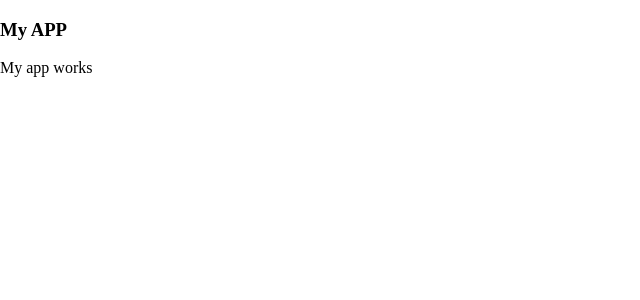
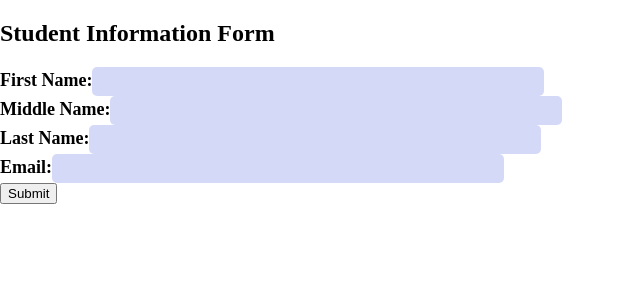
Before and after one commit to Avinashkumar2022/todos-list, a React (Create React App) app: page / in a window 1280 px wide. Shown: the top 300 px of the page, without its empty margins (0-640 px from the left). Built offline with nearby package versions, Linux system fonts and the light colour scheme.

Commit message:
form with validation

```diff
--- a/src/App.js
+++ b/src/App.js
@@ -1,12 +1,10 @@
 import logo from './logo.svg';
 import './App.css';
+import StudentForm from './StudentForm';
 
 function App() {
   return (
-    <>
-    <h3>My APP</h3>
-    <p> My app works </p>
-    </>
+    <StudentForm/>
   );
 }
 
--- /dev/null
+++ b/src/StudentForm.jsx
@@ -0,0 +1,79 @@
+import React, { Component } from 'react';
+
+class StudentForm extends Component {
+  constructor(props) {
+    super(props);
+    this.state = {
+      firstName: '',
+      middleName: '',
+      lastName: '',
+      email: ''
+    };
+  }
+
+  handleChange = (e) => {
+    this.setState({ [e.target.name]: e.target.value });
+  };
+
+  handleSubmit = (e) => {
+    e.preventDefault();
+    // You can perform form submission logic here
+    console.log('Form submitted with data:', this.state);
+    // Clear form fields after submission
+    this.setState({
+      firstName: '',
+      middleName: '',
+      lastName: '',
+      email: ''
+    });
+  };
+
+  render() {
+    return (
+      <div>
+        <h2>Student Information Form</h2>
+        <form onSubmit={this.handleSubmit}>
+          <div>
+            <label>First Name:</label>
+            <input
+              type="text"
+              name="firstName"
+              value={this.state.firstName}
+              onChange={this.handleChange}
+            />
+          </div>
+          <div>
+            <label>Middle Name:</label>
+            <input
+              type="text"
+              name="middleName"
+              value={this.state.middleName}
+              onChange={this.handleChange}
+            />
+          </div>
+          <div>
+            <label>Last Name:</label>
+            <input
+              type="text"
+              name="lastName"
+              value={this.state.lastName}
+              onChange={this.handleChange}
+            />
+          </div>
+          <div>
+            <label>Email:</label>
+            <input
+              type="email"
+              name="email"
+              value={this.state.email}
+              onChange={this.handleChange}
+            />
+          </div>
+          <button type="submit">Submit</button>
+        </form>
+      </div>
+    );
+  }
+}
+
+export default StudentForm
--- a/src/index.html
+++ b/src/index.html
@@ -146,7 +146,8 @@
         if (x.type === "password")
         {
           x.type = "text";
-        } else
+        }
+        else
         {
           x.type = "password";
         }
```
Also changed, not shown: src/index.jsx (deleted).
